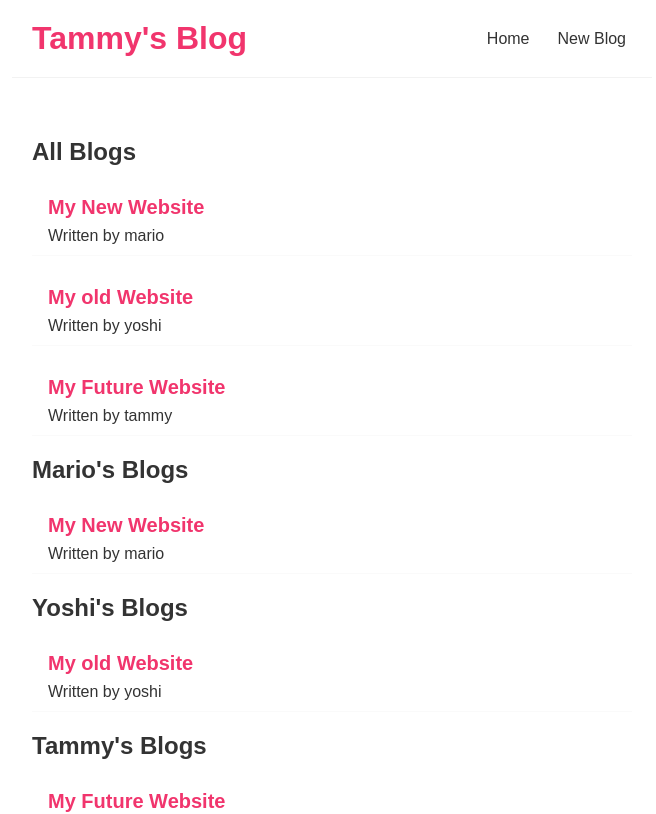
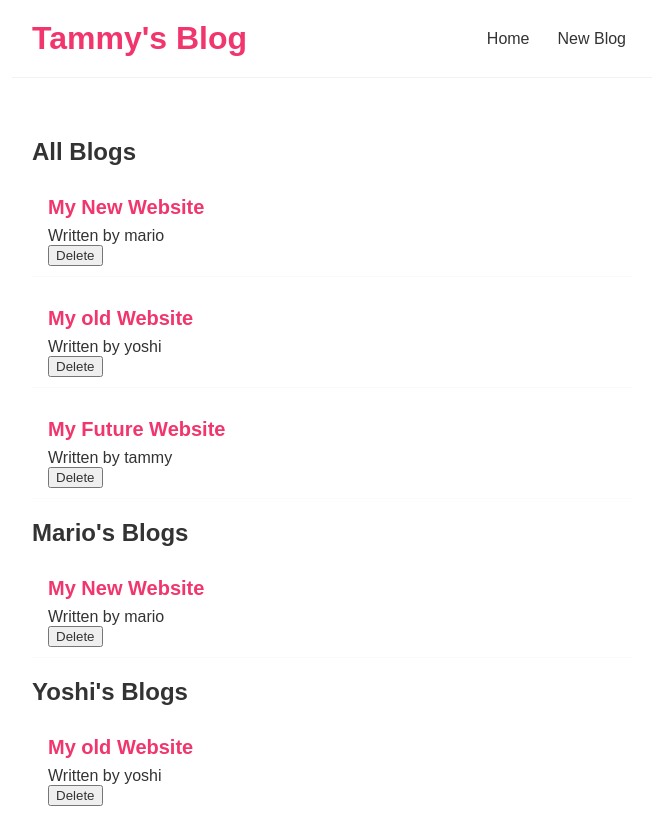
Before and after one commit to tamfolio/React-Blog, a React (Create React App) app: page / in a window 1280 px wide. Shown: the top 814 px of the page, without its empty margins (308-964 px from the left). Built offline with nearby package versions, Linux system fonts and the light colour scheme.

Commit message:
Updated State

```diff
--- a/src/BlogList.jsx
+++ b/src/BlogList.jsx
@@ -1,6 +1,6 @@
 import React from 'react'
 
-function BlogList({blogs, title}) {
+function BlogList({blogs, title, handleDelete}) {
     return (
         <div className='blog-list'>
             <h2>{title}</h2>
@@ -8,6 +8,7 @@
                 <div className="blog-preview" key={blog.id}>
                     <h2>{blog.title}</h2>
                     <p>Written by {blog.author}</p>
+                    <button onClick={() => handleDelete(blog.id)}>Delete</button>
                 </div>
             ))}
         </div>
--- a/src/Homepage.jsx
+++ b/src/Homepage.jsx
@@ -7,9 +7,14 @@
        { title: "My old Website", body: "lorem ipsum...", author: 'yoshi', id:2},
        { title: "My Future Website", body: "lorem ipsum...", author: 'tammy', id:3}
    ]);
+
+   const handleDelete = (id) => {
+        const newBlogs = blogs.filter(blog => blog.id !== id);
+        setBlogs(newBlogs);
+   }
     return (
         <div className='home'>
-            <BlogList blogs={blogs} title="All Blogs"/>
+            <BlogList blogs={blogs} title="All Blogs" handleDelete={handleDelete}/>
             <BlogList blogs={blogs.filter((blog) => blog.author === 'mario')} title="Mario's Blogs"/>
             <BlogList blogs={blogs.filter((blog) => blog.author === 'yoshi')} title="Yoshi's Blogs"/>
             <BlogList blogs={blogs.filter((blog) => blog.author === 'tammy')} title="Tammy's Blogs"/>
```
